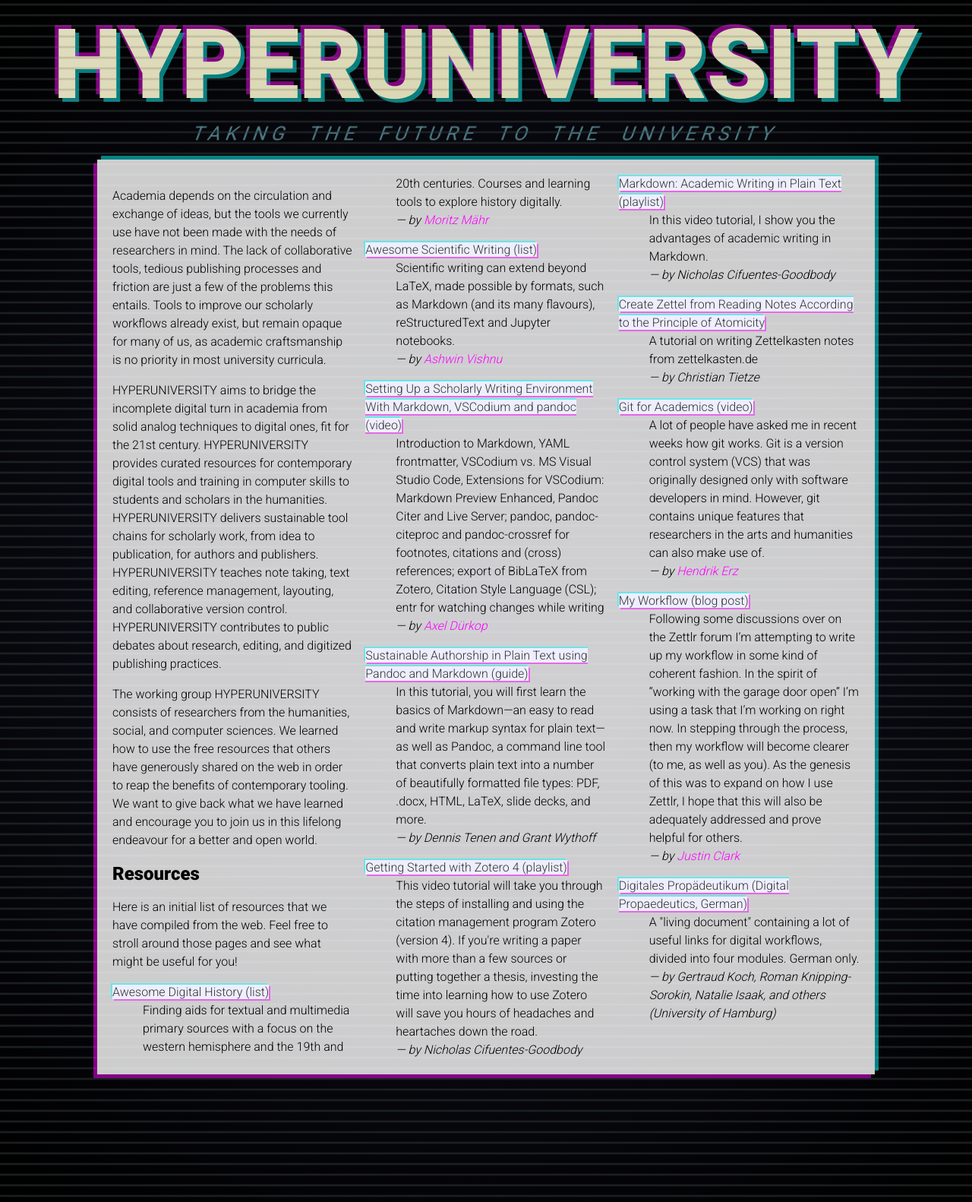
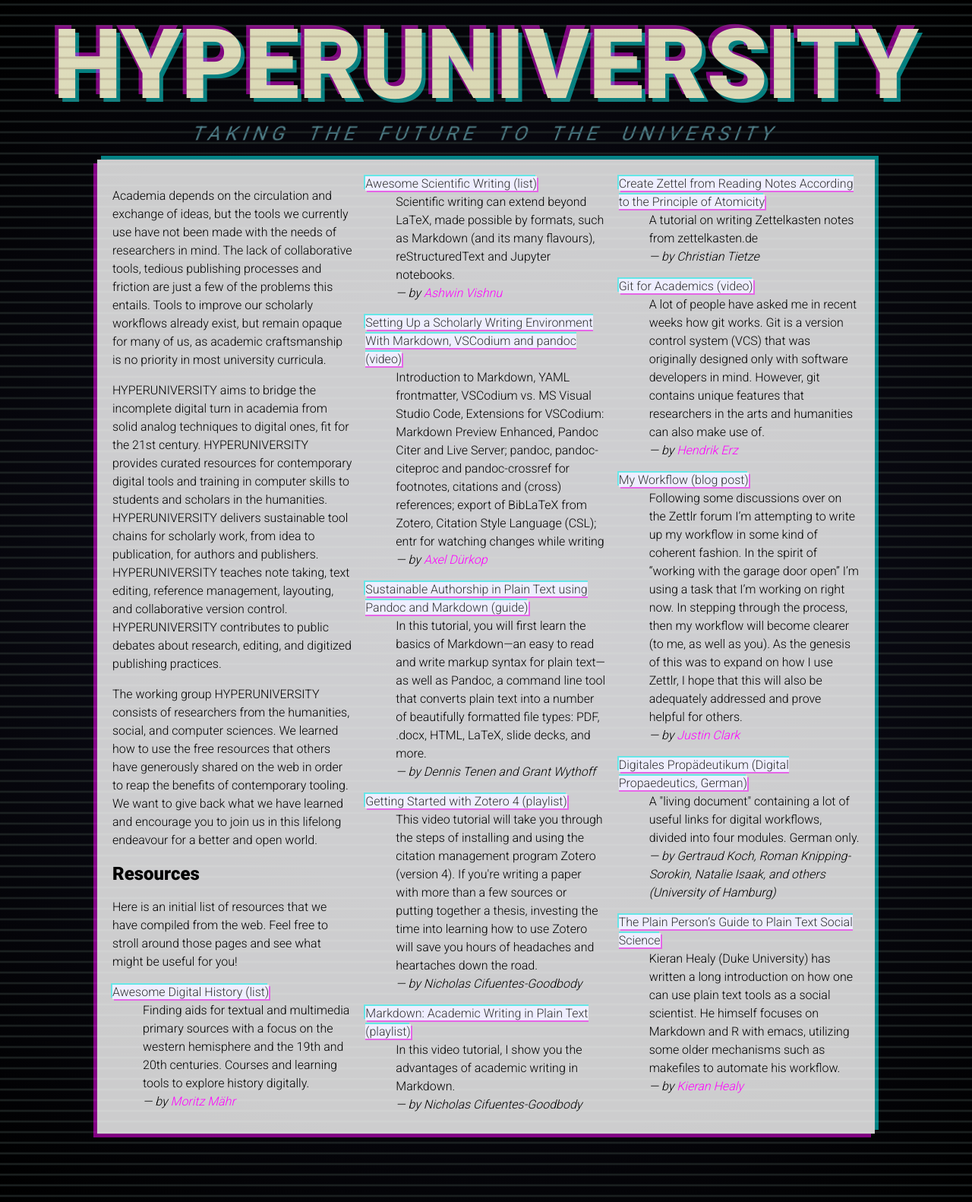
Before and after one commit to nathanlesage/hyperuniversity-site, a Jekyll site: the page built from index.htm, in a window 1280 px wide. Shown: the whole page at 76% size. Built offline with Jekyll 4.4.1, drawn with Linux system fonts in a browser that asks for light colours.

Commit message:
Add plain-text.co

```diff
--- a/_data/resources.yml
+++ b/_data/resources.yml
@@ -87,3 +87,12 @@
     A "living document" containing a lot of useful links for digital workflows, divided into four
       modules. German only.
   author: Gertraud Koch, Roman Knipping-Sorokin, Natalie Isaak, and others (University of Hamburg)
+# =============================================================================
+- link: https://plain-text.co/
+  title: The Plain Person’s Guide to Plain Text Social Science
+  description: |
+    Kieran Healy (Duke University) has written a long introduction on how one can use plain text
+      tools as a social scientist. He himself focuses on Markdown and R with emacs, utilizing some
+      older mechanisms such as makefiles to automate his workflow.
+  author: Kieran Healy
+  author_link: http://kieranhealy.org/
```
